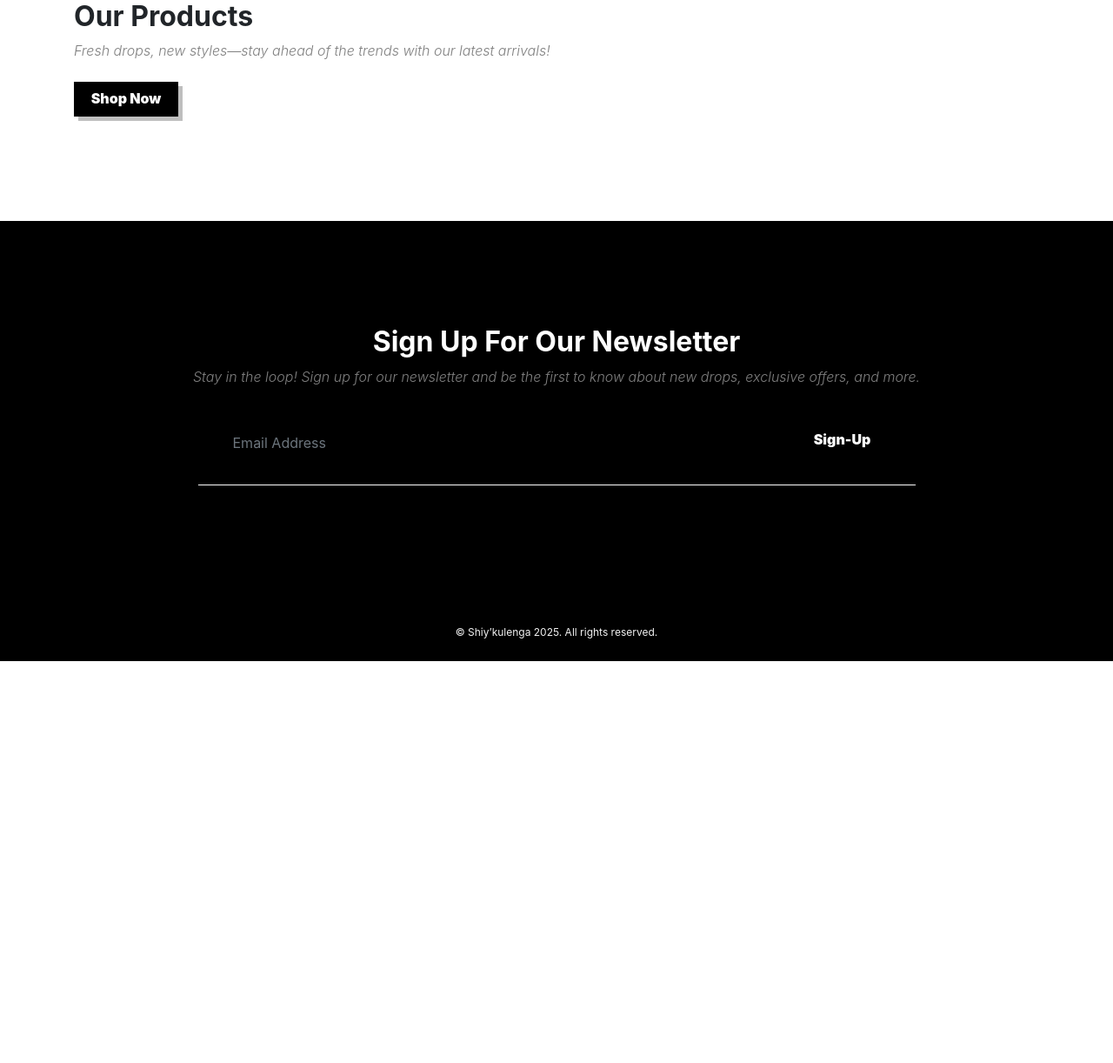
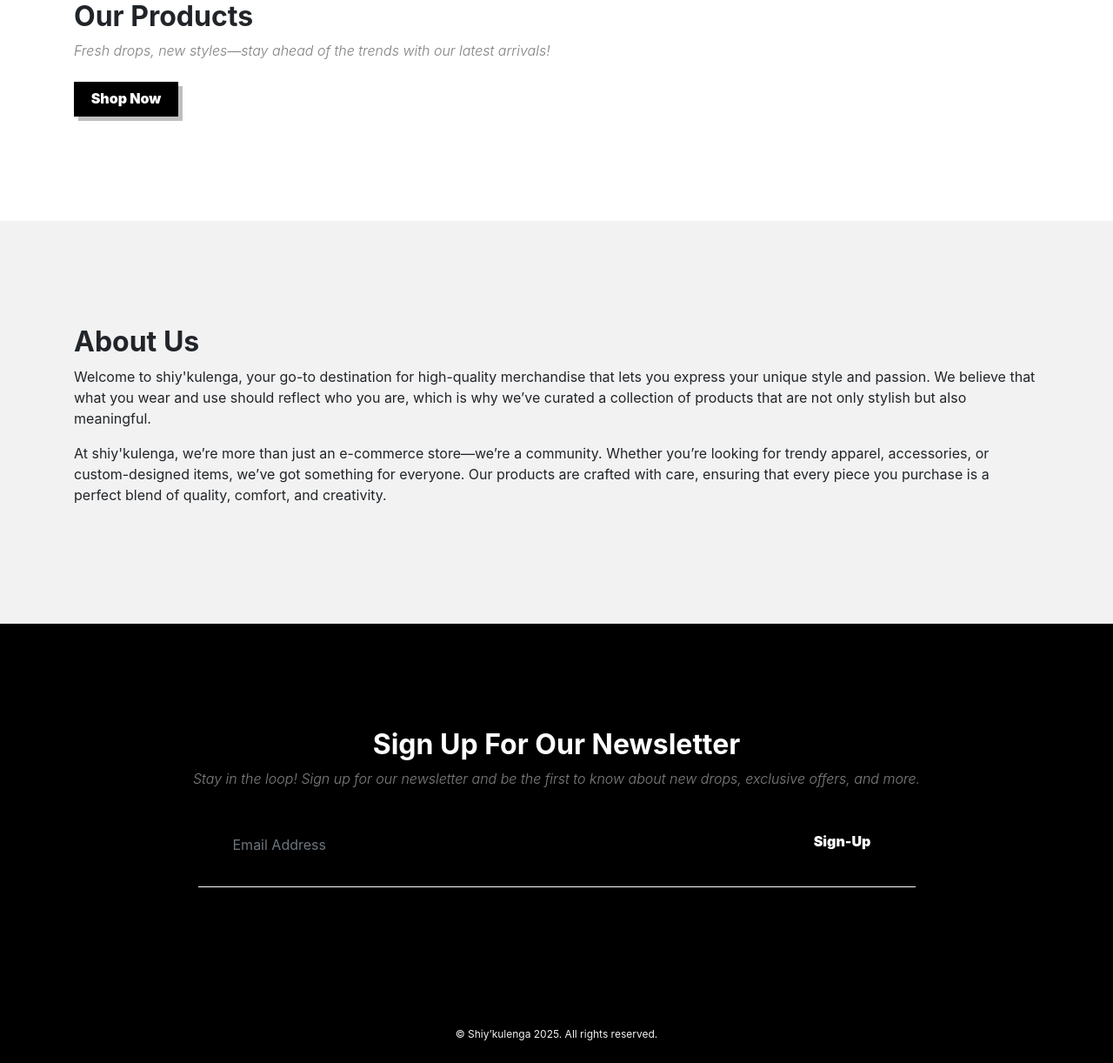
Before and after one commit to Mdue17/ecom-site, a Flask app: page / in a window 1280 px wide. Shown: the part 1933-3155 px from the top of the page at 87% size. Before the commit the page ends 2693 px from the top, so only its background shows below. Run offline with Flask 3, Linux system fonts and the light colour scheme; data comes from the database, SQL or seed files in the repository; data that the repository does not hold is empty; some libraries are stand-ins or nearby versions.

Commit message:
added about

```diff
--- a/templates/includes/footer.html
+++ b/templates/includes/footer.html
@@ -1,4 +1,4 @@
-<section class="footer">
+<section class="footer" id="contact">
     <div class="container">
         <h1 class="h1">Sign up for our newsletter</h1>
         <p class="lead">
--- a/templates/includes/navbar.html
+++ b/templates/includes/navbar.html
@@ -45,22 +45,10 @@
                     </a>
                 </li>
                 <li class="nav-item">
-                    <a
-                        class="nav-link"
-                        id="home"
-                        href="{{ url_for('public.about') }}"
-                    >
-                        About
-                    </a>
+                    <a class="nav-link" id="" href="/#about"> About </a>
                 </li>
                 <li class="nav-item">
-                    <a
-                        class="nav-link"
-                        id="home"
-                        href="{{ url_for('public.contact') }}"
-                    >
-                        Contact
-                    </a>
+                    <a class="nav-link" id="" href="/#contact"> Contact </a>
                 </li>
 
                 {% if session.get('user_role') == 'admin' %}
--- a/templates/public/index.html
+++ b/templates/public/index.html
@@ -115,5 +115,26 @@
         </div>
     </div>
 </section>
+
+<section class="section-2" id="about">
+    <div class="container">
+        <h1 class="h1">About Us</h1>
+        <p>
+            Welcome to shiy'kulenga, your go-to destination for high-quality
+            merchandise that lets you express your unique style and passion. We
+            believe that what you wear and use should reflect who you are, which
+            is why we’ve curated a collection of products that are not only
+            stylish but also meaningful.
+        </p>
+        <p>
+            At shiy'kulenga, we’re more than just an e-commerce store—we’re a
+            community. Whether you’re looking for trendy apparel, accessories,
+            or custom-designed items, we’ve got something for everyone. Our
+            products are crafted with care, ensuring that every piece you
+            purchase is a perfect blend of quality, comfort, and creativity.
+        </p>
+    </div>
+</section>
+
 {% include 'includes/scripts.html' %} {% include 'includes/footer.html' %} {%
 endblock %}
```
